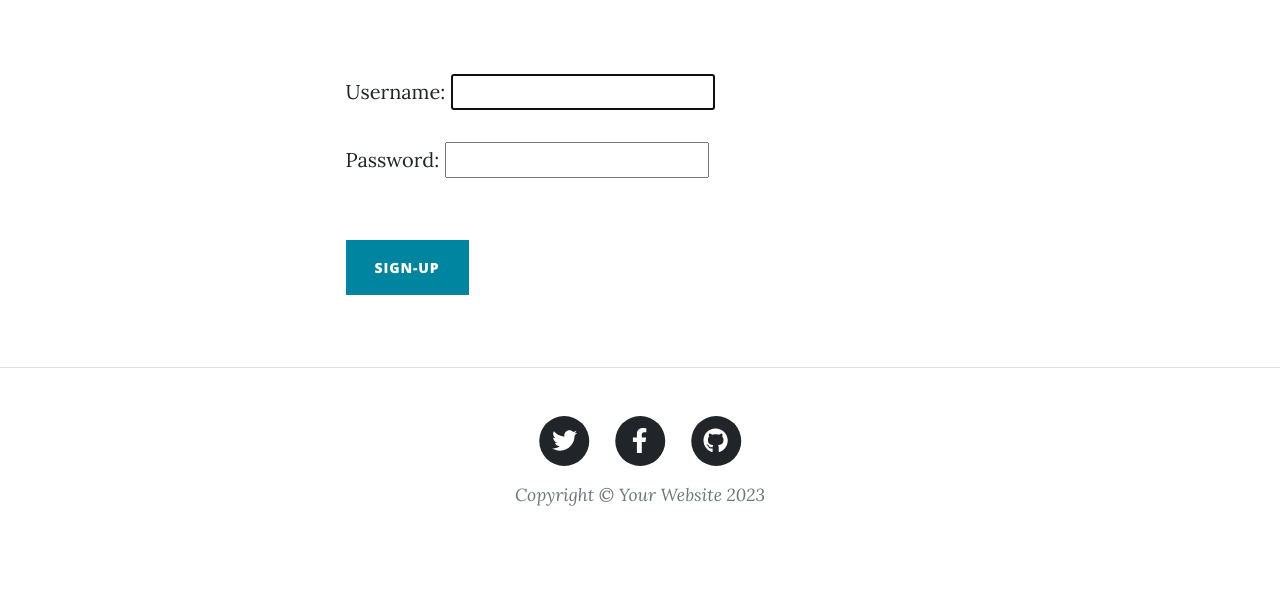
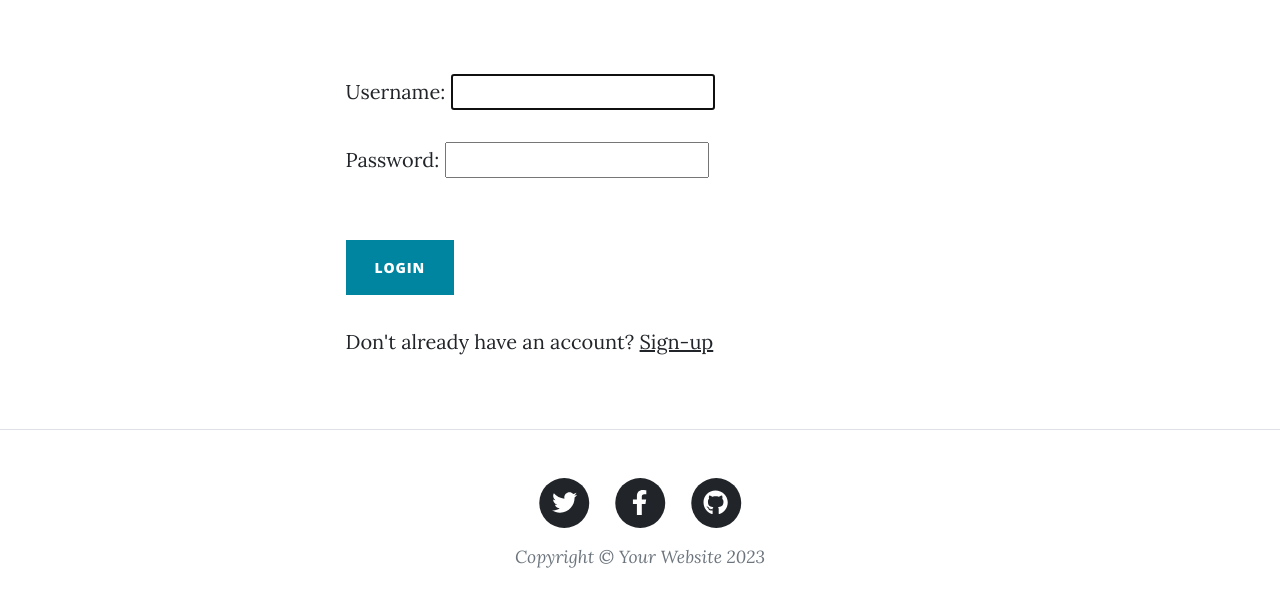
Before and after one commit to Infamous003/MaBlog, a Django app: page /users/login/ in a window 1280 px wide. Shown: the part 591-1188 px from the top of the page. Before the commit the page ends 1097 px from the top, so only its background shows below. Run offline with Django 5.2, Linux system fonts and the light colour scheme; some libraries are stand-ins or nearby versions.

Commit message:
Add navigation links between login and register pages

```diff
--- a/templates/base.html
+++ b/templates/base.html
@@ -39,7 +39,6 @@
                         {% else %}
                         <li class="nav-item"><a class="nav-link px-lg-3 py-3 py-lg-4" href="{% url 'user_login' %}">Login</a></li>
                         {% endif %}
-
                     </ul>
                 </div>
             </div>
--- a/users/templates/users/login.html
+++ b/users/templates/users/login.html
@@ -19,7 +19,8 @@
                             {{ form.as_p }}
                             <br />
                             <!-- Submit Button-->
-                            <button class="btn btn-primary text-uppercase" id="submitButton" type="submit">Sign-up</button>
+                            <button class="btn btn-primary text-uppercase" id="submitButton" type="submit">Login</button>
+                            <p>Don't already have an account? <a href="{% url 'user_register' %}">Sign-up</a></p>
 
                             <div class="d-none" id="submitSuccessMessage">
                                 <div class="text-center mb-3">
--- a/users/templates/users/register.html
+++ b/users/templates/users/register.html
@@ -21,6 +21,8 @@
                             <!-- Submit Button-->
                             <button class="btn btn-primary text-uppercase" id="submitButton" type="submit">Sign-up</button>
 
+                            <p>Already have an account? <a href="{% url 'user_login' %}">Login</a></p>
+
                             <div class="d-none" id="submitSuccessMessage">
                                 <div class="text-center mb-3">
                                     <div class="fw-bolder">Form submission successful!</div>
```
